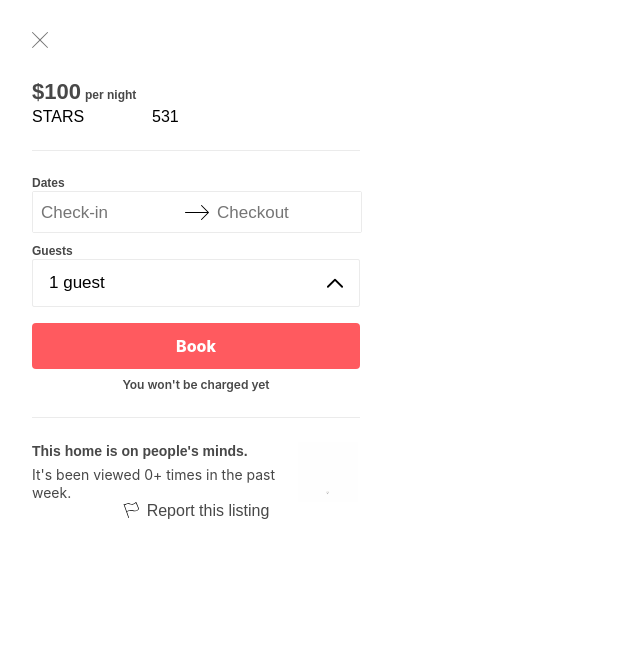
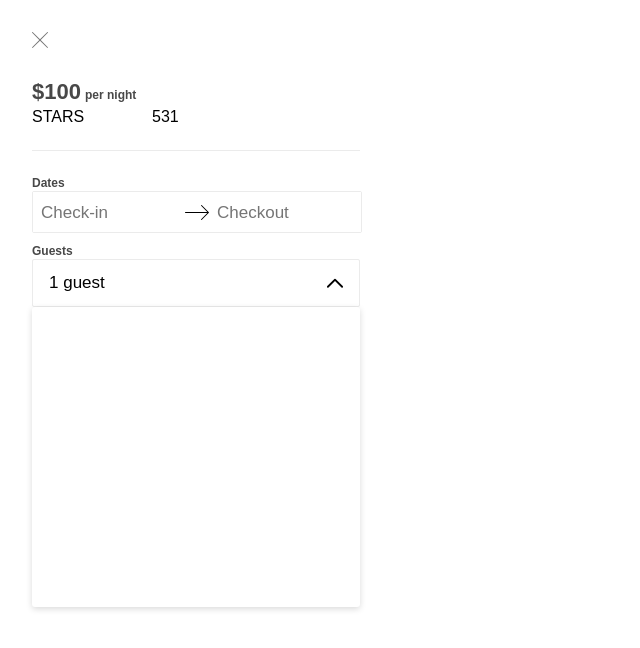
Before and after one commit to sky-bnb/component-booking-gi, a React app: page / in a window 1280 px wide. Both pictures are taken after a click on the button "1 guest". Shown: the top 648 px of the page, without its empty margins (0-640 px from the left). Built offline with nearby package versions, Linux system fonts and the light colour scheme.

Commit message:
renders blank GuestsDropdown

```diff
--- a/src/components/Guests.jsx
+++ b/src/components/Guests.jsx
@@ -1,6 +1,7 @@
 import React from 'react';
 import styled from 'styled-components';
 import GuestsButton from './GuestsButton.jsx';
+import GuestsDropdown from './GuestsDropdown.jsx';
 
 const StyledGuests = styled.div`
   margin-bottom: 16px;
@@ -16,15 +17,11 @@ const StyledGuestsLabel = styled.label`
   color: #484848;
 `;
 
-const StyledGuestDropdown = styled.div`
-
-`;
-
 const Guests = (props) => (
   <StyledGuests>
     <StyledGuestsLabel>Guests</StyledGuestsLabel>
     <GuestsButton isOpen={props.isOpen} toggle={props.toggle} />
-    {props.isOpen ? <StyledGuestDropdown /> : null}
+    {props.isOpen ? <GuestsDropdown /> : null}
   </StyledGuests>
 );
 
--- a/src/components/GuestsButton.jsx
+++ b/src/components/GuestsButton.jsx
@@ -10,12 +10,17 @@ const StyledGuestsButton = styled.button`
   align-items: center;
   width: 100%;
   background: rgb(255, 255, 255);
+  border-bottom-color: ${props => props.isOpen ? 'rgb(0, 132, 137)' : 'rgb(186, 186, 186)'};
+  border-bottom-style: solid;
+  border-bottom-width: 2px;
   border-radius: 2px;
   padding: 8px;
   border-width: 1px;
   border-style: solid;
   border-color: rgb(235, 235, 235);
   border-image: initial;
+  box-sizing: border-box;
+  outline-color: rgb(153, 153, 153);
 `;
 
 const StyledNumGuestsLabel = styled.label`
@@ -33,7 +38,7 @@ const StyledSVG = styled.svg`
 `;
 
 const GuestsButton = (props) => (
-  <StyledGuestsButton type="button" onClick={props.toggle}>
+  <StyledGuestsButton type="button" onClick={props.toggle} isOpen={props.isOpen}>
     <StyledNumGuestsLabel>1 guest</StyledNumGuestsLabel>
     <StyledSVG viewBox="0 0 18 18" role="presentation" focusable="false" height="16px" width="16px">
       {props.isOpen ? <path d="m1.71 13.71a1 1 0 1 1 -1.42-1.42l8-8a1 1 0 0 1 1.41 0l8 8a1 1 0 1 1 -1.41 1.42l-7.29-7.29z" fillRule="evenodd" /> : <path d="m16.29 4.3a1 1 0 1 1 1.41 1.42l-8 8a1 1 0 0 1 -1.41 0l-8-8a1 1 0 1 1 1.41-1.42l7.29 7.29z" fillRule="evenodd" />}
--- /dev/null
+++ b/src/components/GuestsDropdown.jsx
@@ -0,0 +1,24 @@
+import React from 'react';
+import styled from 'styled-components';
+
+const StyledGuestsDropdown = styled.div`
+  margin: 0px 0px 16px;
+  padding: 0px 16px 0px 16px;
+  background-color: rgb(255, 255, 255);
+  border-radius: 3px;
+  box-shadow: rgba(0, 0, 0, 0.15) 0px 2px 6px;
+  height: 300px;
+  width: 296px;
+  position: absolute;
+  z-index: 2;
+`;
+
+
+
+const GuestsDropdown = (props) => (
+  <StyledGuestsDropdown>
+
+  </StyledGuestsDropdown>
+);
+
+export default GuestsDropdown;
```
